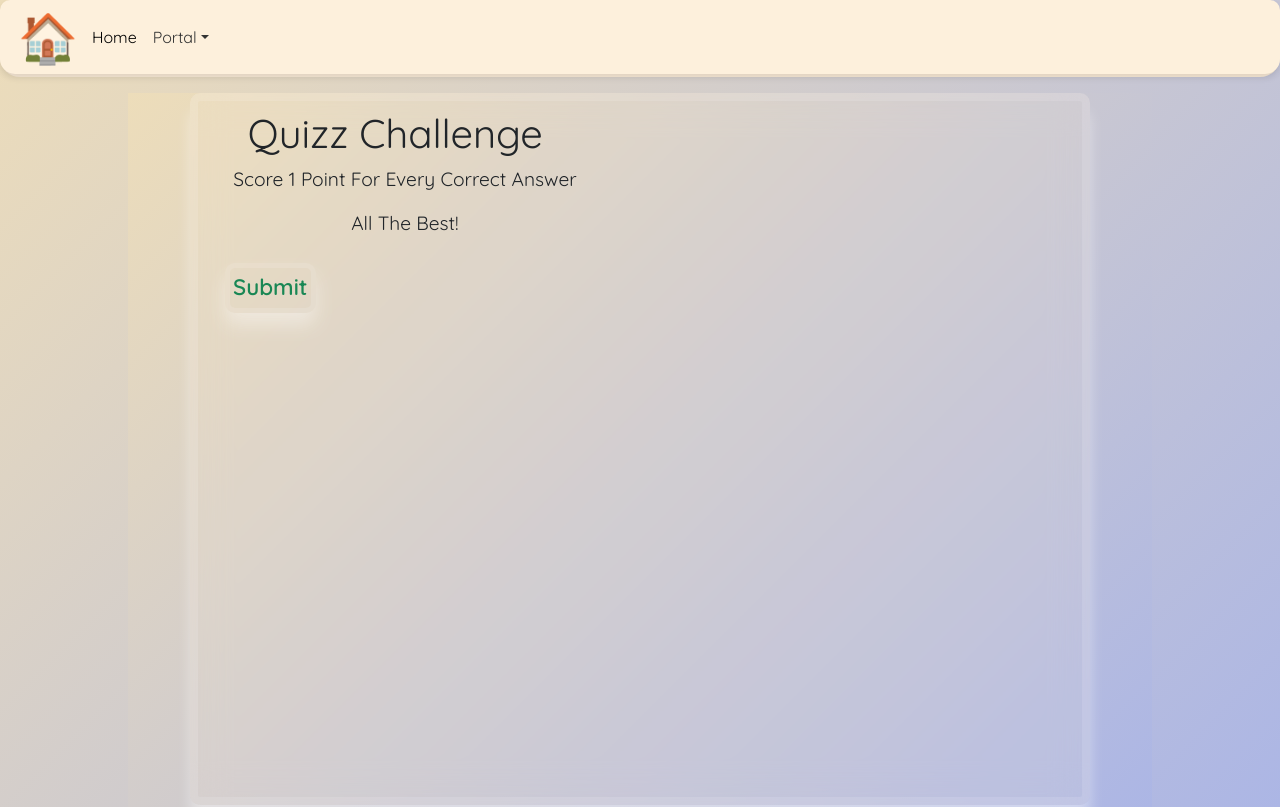
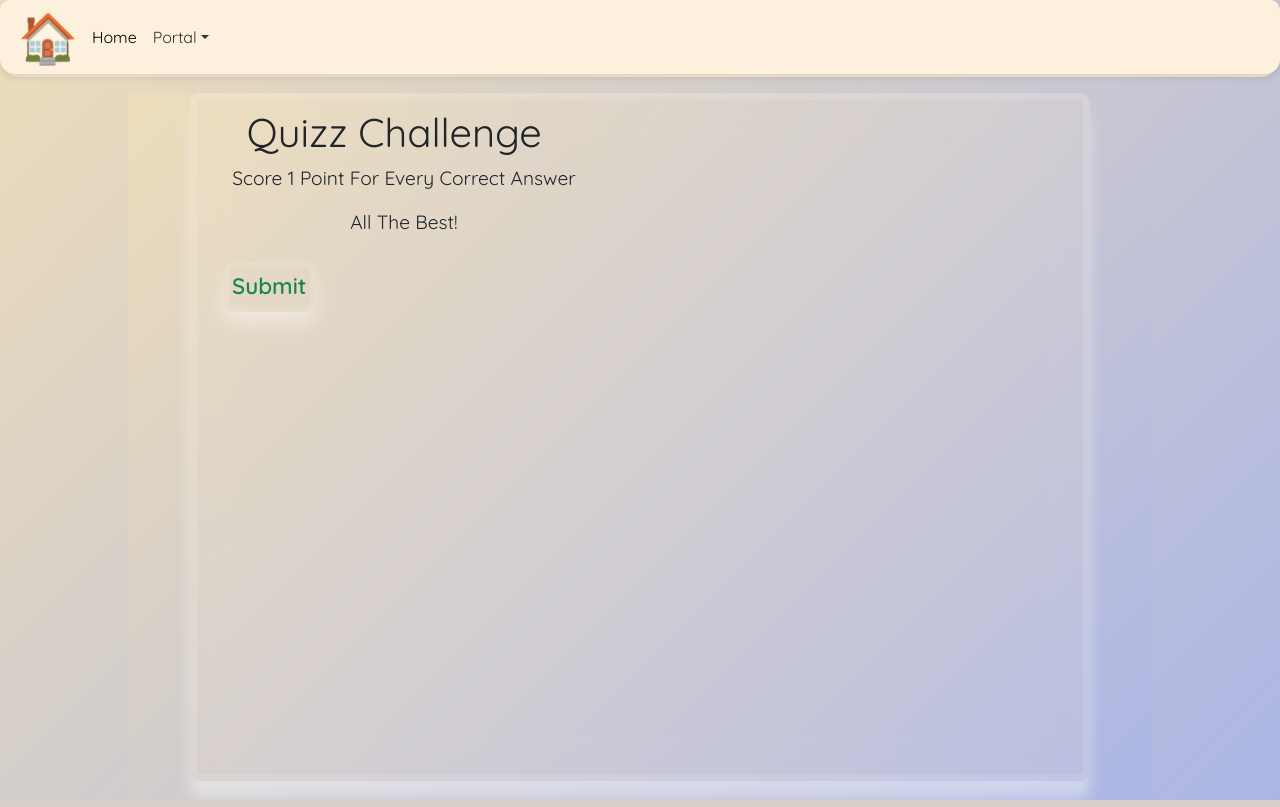
Before and after one commit to raquib-nls/Quizz-App, a Flask app: page /quizz/1/1 in a window 1280 px wide. Run offline with Flask 3, Linux system fonts and the light colour scheme; data that the repository does not hold is empty; some libraries are stand-ins or nearby versions.

Commit message:
layout managing

```diff
--- a/static/login.css
+++ b/static/login.css
@@ -40,7 +40,7 @@ html, body{
     flex-direction: column;
     justify-content: center;
     text-align: center;
-    top: 10vh;
+    top: 5vh;
     border: 5px solid rgba(255, 255, 255, 0.112);
     border-radius: 13px;
 
@@ -133,7 +133,7 @@ button:hover{
 .linkk{
     position: relative;
     /* padding-left: 10%; */
-    top: 10vh;
+    top: 6vh;
     text-decoration-style: dashed;
     text-transform: capitalize;
     text-decoration-color: #0c3af2dd;
--- a/static/quizz.css
+++ b/static/quizz.css
@@ -4,7 +4,7 @@ html, body {
     padding: 0;
     background: linear-gradient(135deg, #edddba 0%, #ACB6E5 100%);
     overflow-x: hidden;
-    overflow-y: auto;
+    overflow-y: hidden;
 }
 .container-fluidd{
     font-family: 'Poppins', sans-serif;
@@ -14,7 +14,7 @@ html, body {
     background: inherit;
    margin: 0 10%;
 
-   height: 89.3vh;
+   height: 88.3vh;
 
 
 }
@@ -26,26 +26,22 @@ html, body {
     box-sizing: border-box;
     overflow: auto;
     position: relative;
-    background-color: rgb(250, 235, 215,0.13);
-    display: flex;
-
-    border: 8px solid rgba(255, 255, 255, 0.112);
+    background-color: rgb(250, 235, 215, 0.13);
+    display: flex
+;
+    border: 7px solid rgba(255, 255, 255, 0.112);
     box-shadow: 0px 18px 14px rgba(255, 255, 255, 0.396);
     border-radius: 10px;
-
     left: 50%;
-
     transform: translateX(-50%);
     width: 100%;
     max-width: 900px;
-    min-height: 89vh;
+    min-height: 86vh;
     overflow-y: auto;
     padding: 0.5em 1em 2.5em 1em;
     gap: 2px;
-    backdrop-filter:blur(18px) ;
-
+    backdrop-filter: blur(18px);
     margin-bottom: 1.2em;
-
 }
 
 
--- a/static/style.css
+++ b/static/style.css
@@ -1,13 +1,5 @@
-/* global */
-* {
-    margin: 0;
-    padding: 0;
-    box-sizing: border-box;
-}
 
-/* global font */
 body {
-    font-family: 'Poppins', sans-serif;
     background-color: #f8f9fa;
     color: #212529;
 }
```
Also changed, not shown: static/index.css (+22 -1 lines), app.py (line endings or trailing spaces).
